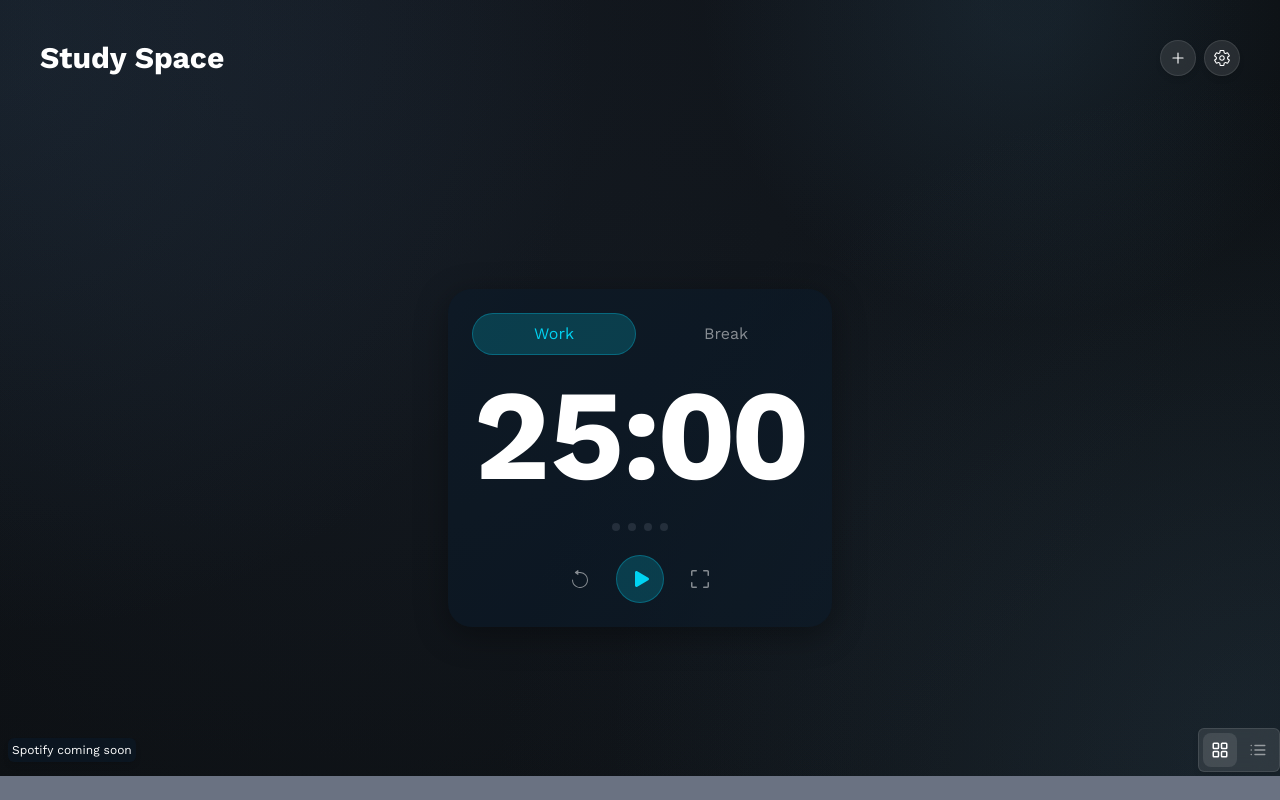
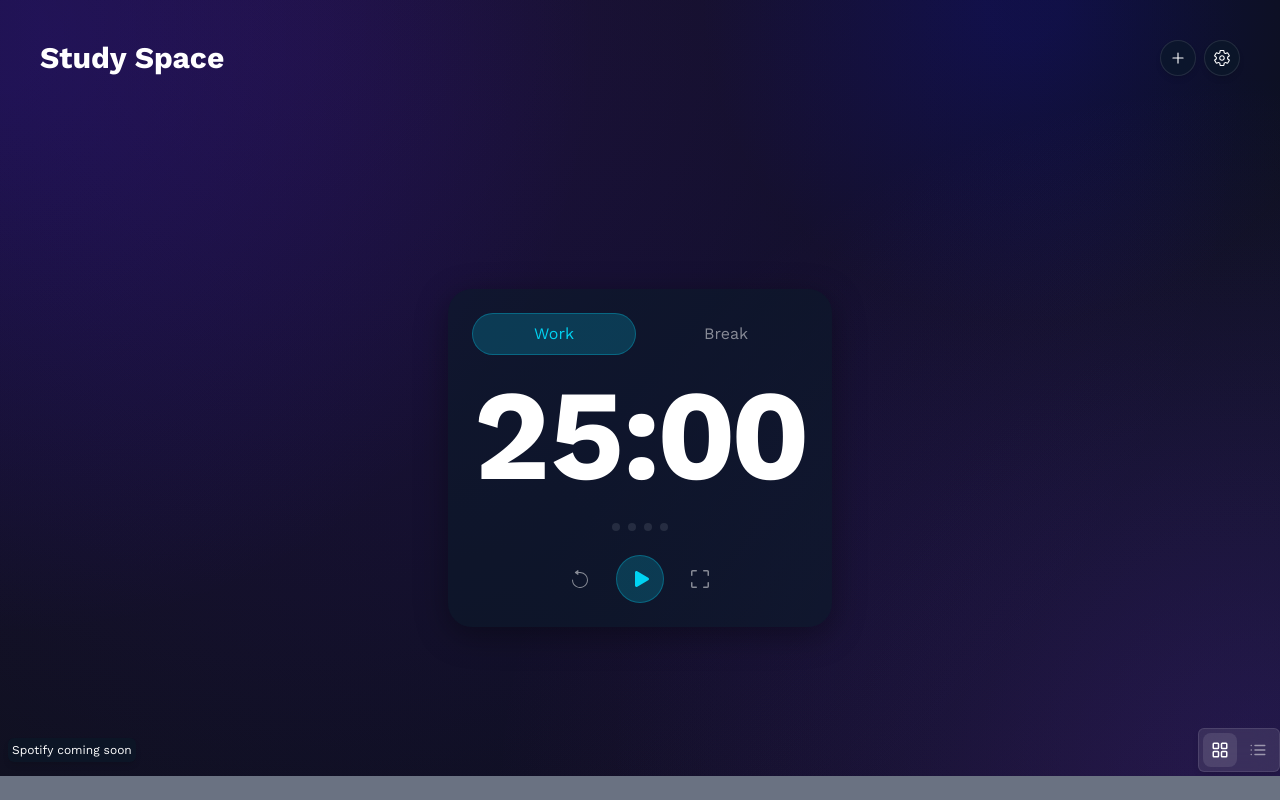
Before and after one commit to matthew-beep/timer, a Next.js app in the folder pomodoro/: page / in a window 1280 px wide. Built offline with nearby package versions, Linux system fonts and the light colour scheme.

Commit message:
fixed normalzing

```diff
--- a/pomodoro/app/page.tsx
+++ b/pomodoro/app/page.tsx
@@ -94,7 +94,7 @@
 
             {/* Settings panel */}
             <motion.div
-              className="fixed top-0 left-0 w-full h-full z-50"
+              className="fixed top-0 left-0 w-full z-50"
               onClick={() => setShowSettings(false)}
             >
               <motion.div
--- a/pomodoro/components/Button.tsx
+++ b/pomodoro/components/Button.tsx
@@ -28,7 +28,7 @@
           "hover:scale-105 text-active bg-active/20 border-active/30 border":variant === "glass",
           "text-white/50 hover:bg-white/10 hover:text-white ":variant === "plain" && !isActive,
           "text-white bg-white/10":variant === "plain" && isActive,
-          "hover:scale-105 text-white border-white/10 border bg-white/10 backdrop-blur-md hover:bg-white/20 shadow-md hover:shadow-2xl transition-all duration-150":variant === "glassPlain",
+          "hover:scale-105 text-white border-white/10 border bg-[#0a1929]/60 backdrop-blur-md hover:bg-white/20 shadow-md hover:shadow-2xl transition-all duration-150":variant === "glassPlain",
         },
         className
       )}
--- a/pomodoro/components/Header.tsx
+++ b/pomodoro/components/Header.tsx
@@ -22,12 +22,12 @@
         console.log("add sticky: ", id);
         const lastNoteX = notes.length > 0 ? notes[notes.length - 1].x + 20 : 0;
         const lastNoteY = notes.length > 0 ? notes[notes.length - 1].y + 20: 0;
-
+        const now = new Date().toISOString();
         const maxZ = notes.length > 0
         ? Math.max(...notes.map(n => n.zIndex))
         : 0;
 
-        addNote({ id: id, x: lastNoteX, y: lastNoteY, text: emptyText, color: workColor, zIndex: maxZ + 1, width:noteWidth, height:noteHeight, mode: "text" });
+        addNote({ id: id, x: lastNoteX, y: lastNoteY, text: emptyText, color: workColor, zIndex: maxZ + 1, width:noteWidth, height:noteHeight, mode: "text", dateCreated: now });
     }
 
     return (
--- a/pomodoro/components/ListNote.tsx
+++ b/pomodoro/components/ListNote.tsx
@@ -6,7 +6,7 @@
 import { generateHTML } from '@tiptap/core'
 import StarterKit from '@tiptap/starter-kit'
 import { JSONContent } from '@tiptap/core';
-import { useEffect } from 'react';
+import { useMemo} from 'react';
 import {StickyNote } from '@/store/useNotes';
 interface ListNoteProps extends StickyNote {
 
@@ -14,7 +14,45 @@
 
 }
 
+
+const normalizeNoteText = (text: unknown): JSONContent => {
+  // If it's already a valid TipTap document, return it
+  if (text && typeof text === 'object' && 'type' in text && text.type === 'doc' && 'content' in text) {
+    return text as JSONContent;
+  }
+
+  // If it's an empty object or invalid, return empty TipTap doc
+  if (!text || (typeof text === 'object' && Object.keys(text).length === 0)) {
+    return { type: 'doc', content: [{ type: 'paragraph' }] };
+  }
+
+  // If it's a string (legacy format), wrap it in TipTap structure
+  if (typeof text === 'string') {
+    return {
+      type: 'doc',
+      content: [
+        {
+          type: 'paragraph',
+          content: text ? [{ type: 'text', text }] : []
+        }
+      ]
+    };
+  }
+
+  // Fallback to empty doc
+  return { type: 'doc', content: [{ type: 'paragraph' }] };
+};
 export default function ListNote ({index, text, color, lastEdited} : ListNoteProps) {
+
+    const htmlContent = useMemo(() => {
+    try {
+      const normalizedText = normalizeNoteText(text);
+      return generateHTML(normalizedText, [StarterKit]);
+    } catch (error) {
+      console.error('Error generating HTML for note:', error);
+      return '<p></p>'; // Fallback empty paragraph
+    }
+  }, [text]);
 
   return (
 
--- a/pomodoro/components/Sticky.tsx
+++ b/pomodoro/components/Sticky.tsx
@@ -38,7 +38,7 @@
 */
 export default function StickyNote({
   id = "",
-  text = {},
+  text = { type: 'doc', content: [{ type: 'paragraph' }] },
   color,
   x = 100,
   y = 100,
--- a/pomodoro/components/Themes.tsx
+++ b/pomodoro/components/Themes.tsx
@@ -95,19 +95,7 @@
 ]
 
 export const theme1:Theme[] = [
-    {
-    name: "Slate Storm",
-    colors: {
-      bg: "hsla(210, 20%, 6%, 1)",
-      c0: "hsla(210, 40%, 30%, 0.18)",
-      c1: "hsla(220, 35%, 25%, 0.16)",
-      c2: "hsla(200, 38%, 28%, 0.17)",
-      c3: "hsla(215, 32%, 22%, 0.15)",
-      c4: "hsla(205, 42%, 32%, 0.19)",
-      c5: "hsla(210, 25%, 10%, 0.4)"
-    },
-    preview: ["#475569", "#64748B", "#334155", "#1E293B"]
-  },
+  // Dark Themes
   {
     name: "Midnight Velvet",
     colors: {
@@ -198,5 +186,124 @@
       c5: "hsla(340, 50%, 10%, 0.4)"
     },
     preview: ["#F43F5E", "#FB7185", "#E11D48", "#881337"]
+  },
+  {
+    name: "Slate Storm",
+    colors: {
+      bg: "hsla(210, 20%, 6%, 1)",
+      c0: "hsla(210, 40%, 30%, 0.18)",
+      c1: "hsla(220, 35%, 25%, 0.16)",
+      c2: "hsla(200, 38%, 28%, 0.17)",
+      c3: "hsla(215, 32%, 22%, 0.15)",
+      c4: "hsla(205, 42%, 32%, 0.19)",
+      c5: "hsla(210, 25%, 10%, 0.4)"
+    },
+    preview: ["#475569", "#64748B", "#334155", "#1E293B"]
+  },
+
+  // Light Themes
+  {
+    name: "Lavender Sky",
+    colors: {
+      bg: "hsla(240, 45%, 96%, 1)",
+      c0: "hsla(250, 75%, 75%, 0.25)",
+      c1: "hsla(270, 70%, 80%, 0.22)",
+      c2: "hsla(230, 80%, 78%, 0.24)",
+      c3: "hsla(260, 65%, 72%, 0.2)",
+      c4: "hsla(245, 85%, 76%, 0.26)",
+      c5: "hsla(240, 30%, 88%, 0.3)"
+    },
+    preview: ["#C4B5FD", "#DDD6FE", "#A78BFA", "#E9D5FF"]
+  },
+  {
+    name: "Peach Blossom",
+    colors: {
+      bg: "hsla(20, 50%, 97%, 1)",
+      c0: "hsla(10, 80%, 80%, 0.25)",
+      c1: "hsla(25, 75%, 82%, 0.22)",
+      c2: "hsla(0, 70%, 78%, 0.24)",
+      c3: "hsla(15, 65%, 75%, 0.2)",
+      c4: "hsla(30, 85%, 85%, 0.26)",
+      c5: "hsla(20, 35%, 90%, 0.3)"
+    },
+    preview: ["#FCA5A5", "#FDBA74", "#FED7AA", "#FEE2E2"]
+  },
+  {
+    name: "Ocean Breeze",
+    colors: {
+      bg: "hsla(195, 45%, 97%, 1)",
+      c0: "hsla(190, 75%, 75%, 0.25)",
+      c1: "hsla(200, 70%, 78%, 0.23)",
+      c2: "hsla(185, 80%, 80%, 0.24)",
+      c3: "hsla(210, 65%, 72%, 0.21)",
+      c4: "hsla(195, 85%, 82%, 0.26)",
+      c5: "hsla(195, 30%, 90%, 0.3)"
+    },
+    preview: ["#7DD3FC", "#BAE6FD", "#67E8F9", "#A5F3FC"]
+  },
+  {
+    name: "Mint Garden",
+    colors: {
+      bg: "hsla(150, 42%, 97%, 1)",
+      c0: "hsla(145, 70%, 75%, 0.25)",
+      c1: "hsla(160, 68%, 78%, 0.23)",
+      c2: "hsla(135, 75%, 80%, 0.24)",
+      c3: "hsla(155, 65%, 72%, 0.21)",
+      c4: "hsla(150, 80%, 82%, 0.26)",
+      c5: "hsla(150, 28%, 92%, 0.3)"
+    },
+    preview: ["#86EFAC", "#A7F3D0", "#6EE7B7", "#D1FAE5"]
+  },
+  {
+    name: "Sunset Coral",
+    colors: {
+      bg: "hsla(345, 48%, 97%, 1)",
+      c0: "hsla(340, 75%, 78%, 0.25)",
+      c1: "hsla(350, 72%, 80%, 0.23)",
+      c2: "hsla(330, 70%, 76%, 0.24)",
+      c3: "hsla(355, 68%, 74%, 0.21)",
+      c4: "hsla(345, 80%, 82%, 0.26)",
+      c5: "hsla(345, 32%, 92%, 0.3)"
+    },
+    preview: ["#FCA5A5", "#FECDD3", "#FDA4AF", "#FBD5D5"]
+  },
+  {
+    name: "Lemon Cream",
+    colors: {
+      bg: "hsla(50, 55%, 97%, 1)",
+      c0: "hsla(48, 78%, 80%, 0.25)",
+      c1: "hsla(52, 75%, 82%, 0.23)",
+      c2: "hsla(45, 80%, 78%, 0.24)",
+      c3: "hsla(55, 72%, 76%, 0.21)",
+      c4: "hsla(50, 85%, 85%, 0.26)",
+      c5: "hsla(50, 35%, 92%, 0.3)"
+    },
+    preview: ["#FDE68A", "#FEF3C7", "#FCD34D", "#FEF9C3"]
+  },
+  {
+    name: "Rose Quartz",
+    colors: {
+      bg: "hsla(320, 45%, 97%, 1)",
+      c0: "hsla(315, 72%, 78%, 0.25)",
+      c1: "hsla(325, 70%, 80%, 0.23)",
+      c2: "hsla(310, 75%, 76%, 0.24)",
+      c3: "hsla(320, 68%, 74%, 0.21)",
+      c4: "hsla(318, 80%, 82%, 0.26)",
+      c5: "hsla(320, 30%, 92%, 0.3)"
+    },
+    preview: ["#F9A8D4", "#FBCFE8", "#F472B6", "#FCE7F3"]
+  },
+  {
+    name: "Cloud Pearl",
+    colors: {
+      bg: "hsla(210, 25%, 98%, 1)",
+      c0: "hsla(210, 30%, 85%, 0.22)",
+      c1: "hsla(220, 28%, 87%, 0.2)",
+      c2: "hsla(200, 32%, 83%, 0.23)",
+      c3: "hsla(215, 25%, 80%, 0.19)",
+      c4: "hsla(205, 35%, 88%, 0.24)",
+      c5: "hsla(210, 18%, 93%, 0.3)"
+    },
+    preview: ["#CBD5E1", "#E2E8F0", "#94A3B8", "#F1F5F9"]
   }
 ];
```
Also changed, not shown: pomodoro/components/Settings.tsx (+13 -47 lines).
